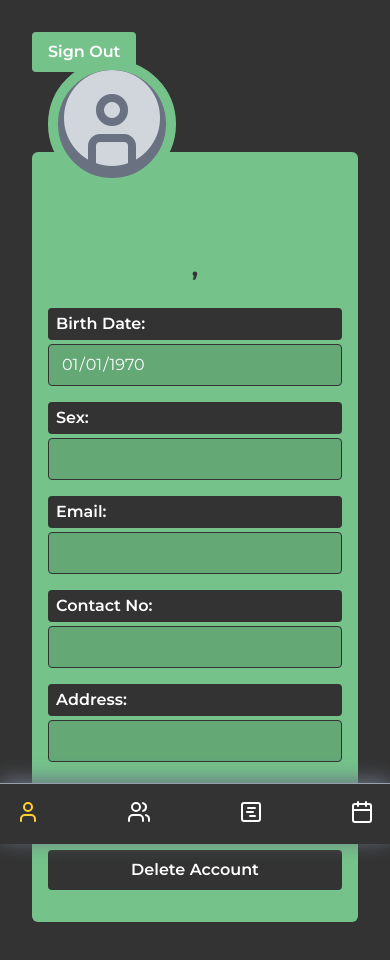
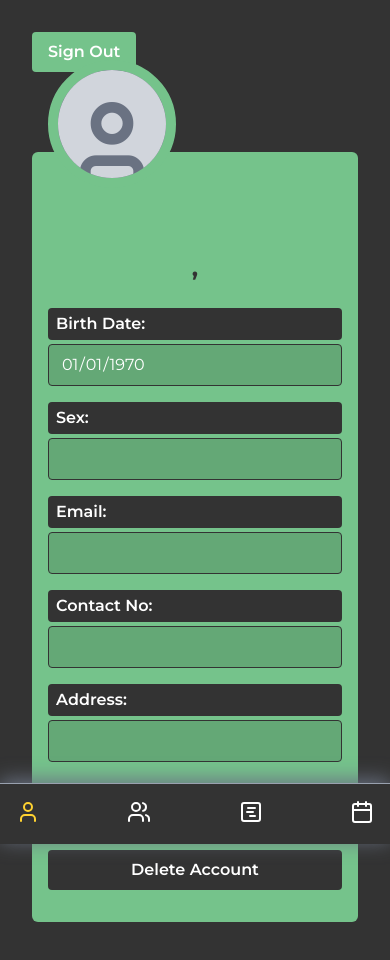
Before and after one commit to Parum-Lucis/csswengS16chai, a React (Vite) app: page /me in a window 390 px wide. Shown: the top 960 px of the page. Built offline with nearby package versions, Linux system fonts and the light colour scheme; no server answers; the database is empty; sample sign-in values are in the browser's storage.

Commit message:
fixed mobile styling, profile picture looking wonky in individual view

```diff
--- a/src/components/ProfilePicture.tsx
+++ b/src/components/ProfilePicture.tsx
@@ -17,7 +17,7 @@ export function ProfilePictureInput(
                 {
                     pfpFile ?
                         <img src={URL.createObjectURL(pfpFile)} alt="profile picture" className="h-full w-full" /> :
-                        <i className="flex text-[6rem] sm:text-[8rem] text-gray-300 fi fi-ss-circle-user"></i>
+                        <i className="flex text-[8rem] sm:text-[8rem] text-gray-300 fi fi-ss-circle-user"></i>
                 }
             </label>
         </div>
```
